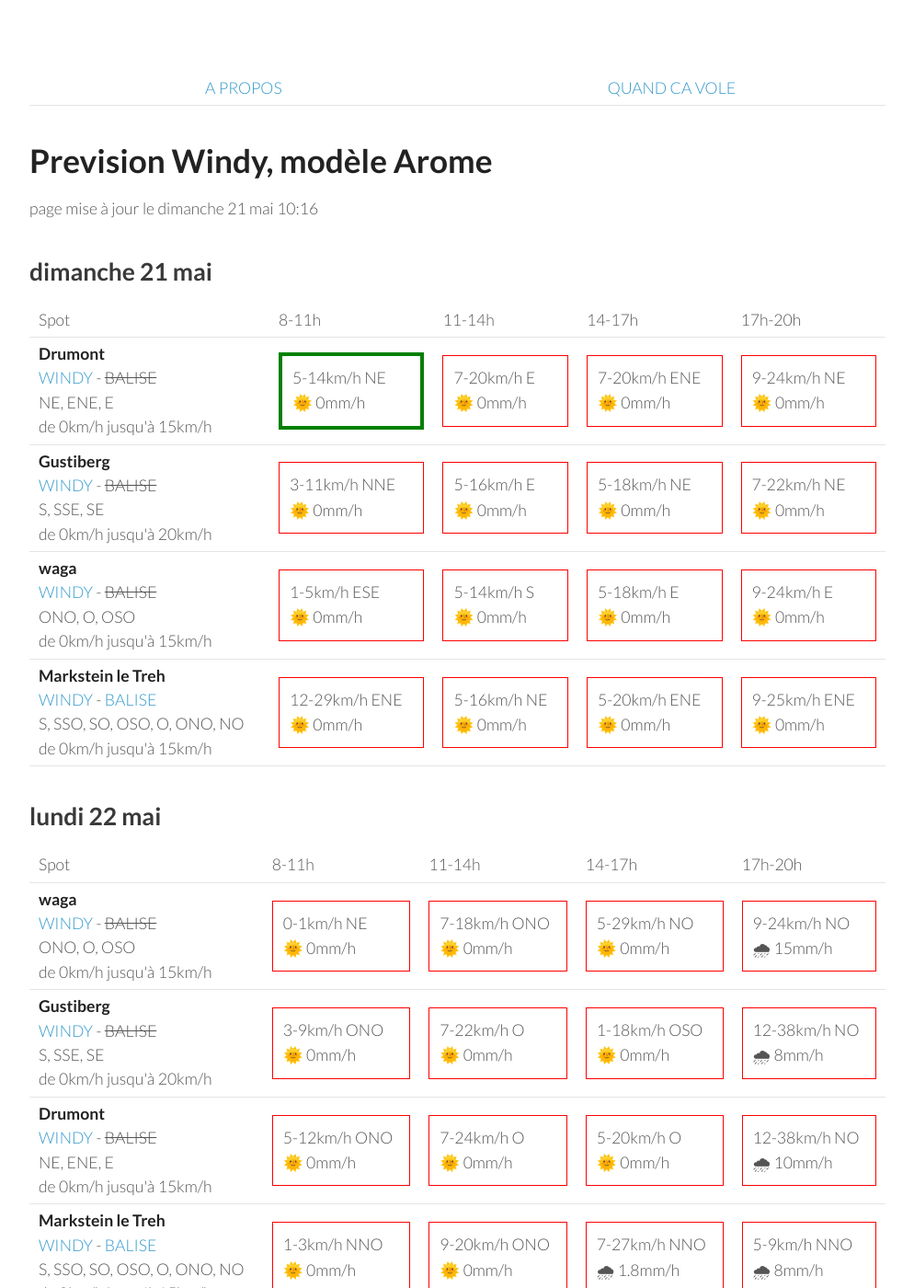
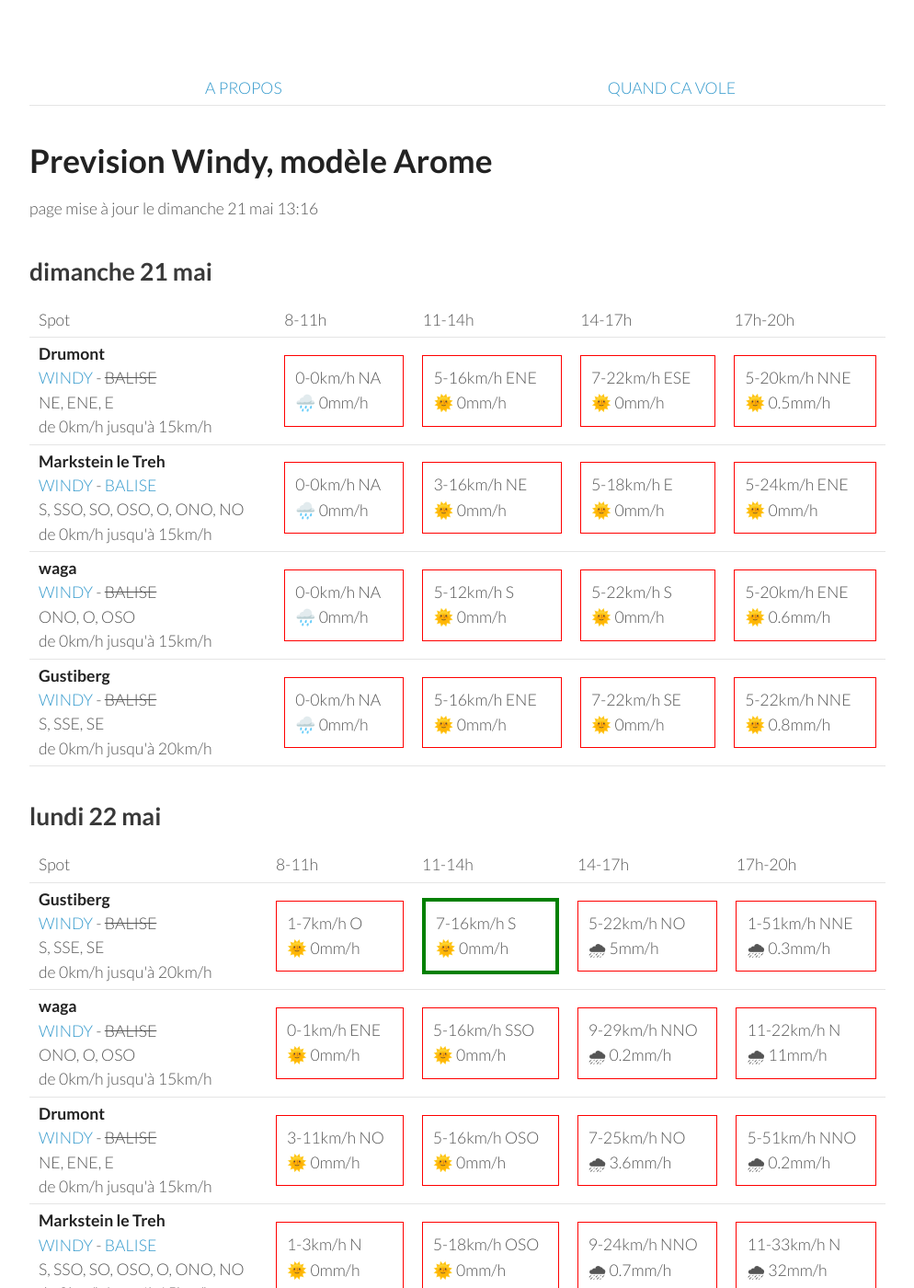
Before and after one commit to parapente-dans-le-nord/parapente-dans-le-nord.github.io, a Jekyll site: the page built from vosges.markdown, in a window 1280 px wide and 1400 px high. Shown: the whole window at 92% size, without its empty margins (26-1020 px from the left). Built offline with Jekyll 4.4.1, drawn with Linux system fonts in a browser that asks for light colours; some of the changed text lies outside the part shown.

Commit message:
update index.markdown

```diff
--- a/vosges.markdown
+++ b/vosges.markdown
@@ -7,7 +7,7 @@ title:  "Tous les spots"
 {: .links}
 
 # Prevision Windy, modèle Arome
-page mise à jour le dimanche 21 mai 10:16
+page mise à jour le dimanche 21 mai 13:16
 
 ## dimanche 21 mai
 
@@ -24,41 +24,37 @@ page mise à jour le dimanche 21 mai 10:16
 <tr>
         <td><strong>Drumont</strong><br><a href="https://windy.com/47.898/6.919?47.687,6.919,9,m:eYYagmG">WINDY</a> - <span class="no-balise"> BALISE </span><br> <span class="vent-favorable">NE, ENE, E</span><br><span class="force-vent">de 0km/h jusqu'à 15km/h</span> </td>
 
-            <td><div class="flyable"><p>5-14km/h NE</p><p>🌞 0mm/h</p></div></td>
-            <td><div class="not-flyable"><p>7-20km/h E</p><p>🌞 0mm/h</p></div></td>
-            <td><div class="not-flyable"><p>7-20km/h ENE</p><p>🌞 0mm/h</p></div></td>
-            <td><div class="not-flyable"><p>9-24km/h NE</p><p>🌞 0mm/h</p></div></td>
+            <td><div class="not-flyable"><p>0-0km/h NA</p><p>🌧️ 0mm/h</p></div></td>
+            <td><div class="not-flyable"><p>5-16km/h ENE</p><p>🌞 0mm/h</p></div></td>
+            <td><div class="not-flyable"><p>7-22km/h ESE</p><p>🌞 0mm/h</p></div></td>
+            <td><div class="not-flyable"><p>5-20km/h NNE</p><p>🌞 0.5mm/h</p></div></td>
 
+    </tr>
+<tr>
+        <td><strong>Markstein le Treh</strong><br><a href="https://windy.com/47.926/7.012?47.505,7.012,8,m:eY1agmQ">WINDY</a> - <span class=""><a href="http://www.balisemeteo.com/balise.php?idBalise=136">BALISE</a> </span><br> <span class="vent-favorable">S, SSO, SO, OSO, O, ONO, NO</span><br><span class="force-vent">de 0km/h jusqu'à 15km/h</span> </td>
+
+            <td><div class="not-flyable"><p>0-0km/h NA</p><p>🌧️ 0mm/h</p></div></td>
+            <td><div class="not-flyable"><p>3-16km/h NE</p><p>🌞 0mm/h</p></div></td>
+            <td><div class="not-flyable"><p>5-18km/h E</p><p>🌞 0mm/h</p></div></td>
+            <td><div class="not-flyable"><p>5-24km/h ENE</p><p>🌞 0mm/h</p></div></td>
+
+    </tr>
+<tr>
+        <td><strong>waga</strong><br><a href="https://windy.com/47.903/6.996?47.900,6.983,15">WINDY</a> - <span class="no-balise"> BALISE </span><br> <span class="vent-favorable">ONO, O, OSO</span><br><span class="force-vent">de 0km/h jusqu'à 15km/h</span> </td>
+
+            <td><div class="not-flyable"><p>0-0km/h NA</p><p>🌧️ 0mm/h</p></div></td>
+            <td><div class="not-flyable"><p>5-12km/h S</p><p>🌞 0mm/h</p></div></td>
+            <td><div class="not-flyable"><p>5-22km/h S</p><p>🌞 0mm/h</p></div></td>
+            <td><div class="not-flyable"><p>5-20km/h ENE</p><p>🌞 0.6mm/h</p></div></td>
 
     </tr>
 <tr>
         <td><strong>Gustiberg</strong><br><a href="https://windy.com/47.894/6.934?47.891,6.934,15,m:eYYagmI">WINDY</a> - <span class="no-balise"> BALISE </span><br> <span class="vent-favorable">S, SSE, SE</span><br><span class="force-vent">de 0km/h jusqu'à 20km/h</span> </td>
 
-            <td><div class="not-flyable"><p>3-11km/h NNE</p><p>🌞 0mm/h</p></div></td>
-            <td><div class="not-flyable"><p>5-16km/h E</p><p>🌞 0mm/h</p></div></td>
-            <td><div class="not-flyable"><p>5-18km/h NE</p><p>🌞 0mm/h</p></div></td>
-            <td><div class="not-flyable"><p>7-22km/h NE</p><p>🌞 0mm/h</p></div></td>
-
-
-    </tr>
-<tr>
-        <td><strong>waga</strong><br><a href="https://windy.com/47.903/6.996?47.900,6.983,15">WINDY</a> - <span class="no-balise"> BALISE </span><br> <span class="vent-favorable">ONO, O, OSO</span><br><span class="force-vent">de 0km/h jusqu'à 15km/h</span> </td>
-
-            <td><div class="not-flyable"><p>1-5km/h ESE</p><p>🌞 0mm/h</p></div></td>
-            <td><div class="not-flyable"><p>5-14km/h S</p><p>🌞 0mm/h</p></div></td>
-            <td><div class="not-flyable"><p>5-18km/h E</p><p>🌞 0mm/h</p></div></td>
-            <td><div class="not-flyable"><p>9-24km/h E</p><p>🌞 0mm/h</p></div></td>
-
-
-    </tr>
-<tr>
-        <td><strong>Markstein le Treh</strong><br><a href="https://windy.com/47.926/7.012?47.505,7.012,8,m:eY1agmQ">WINDY</a> - <span class=""><a href="http://www.balisemeteo.com/balise.php?idBalise=136">BALISE</a> </span><br> <span class="vent-favorable">S, SSO, SO, OSO, O, ONO, NO</span><br><span class="force-vent">de 0km/h jusqu'à 15km/h</span> </td>
-
-            <td><div class="not-flyable"><p>12-29km/h ENE</p><p>🌞 0mm/h</p></div></td>
-            <td><div class="not-flyable"><p>5-16km/h NE</p><p>🌞 0mm/h</p></div></td>
-            <td><div class="not-flyable"><p>5-20km/h ENE</p><p>🌞 0mm/h</p></div></td>
-            <td><div class="not-flyable"><p>9-25km/h ENE</p><p>🌞 0mm/h</p></div></td>
-
+            <td><div class="not-flyable"><p>0-0km/h NA</p><p>🌧️ 0mm/h</p></div></td>
+            <td><div class="not-flyable"><p>5-16km/h ENE</p><p>🌞 0mm/h</p></div></td>
+            <td><div class="not-flyable"><p>7-22km/h SE</p><p>🌞 0mm/h</p></div></td>
+            <td><div class="not-flyable"><p>5-22km/h NNE</p><p>🌞 0.8mm/h</p></div></td>
 
     </tr>
 
@@ -78,42 +74,42 @@ page mise à jour le dimanche 21 mai 10:16
       <td>17h-20h</td>
     </tr>
 <tr>
-        <td><strong>waga</strong><br><a href="https://windy.com/47.903/6.996?47.900,6.983,15">WINDY</a> - <span class="no-balise"> BALISE </span><br> <span class="vent-favorable">ONO, O, OSO</span><br><span class="force-vent">de 0km/h jusqu'à 15km/h</span> </td>
+        <td><strong>Gustiberg</strong><br><a href="https://windy.com/47.894/6.934?47.891,6.934,15,m:eYYagmI">WINDY</a> - <span class="no-balise"> BALISE </span><br> <span class="vent-favorable">S, SSE, SE</span><br><span class="force-vent">de 0km/h jusqu'à 20km/h</span> </td>
 
-            <td><div class="not-flyable"><p>0-1km/h NE</p><p>🌞 0mm/h</p></div></td>
-            <td><div class="not-flyable"><p>7-18km/h ONO</p><p>🌞 0mm/h</p></div></td>
-            <td><div class="not-flyable"><p>5-29km/h NO</p><p>🌞 0mm/h</p></div></td>
-            <td><div class="not-flyable"><p>9-24km/h NO</p><p>🌧 15mm/h</p></div></td>
+            <td><div class="not-flyable"><p>1-7km/h O</p><p>🌞 0mm/h</p></div></td>
+            <td><div class="flyable"><p>7-16km/h S</p><p>🌞 0mm/h</p></div></td>
+            <td><div class="not-flyable"><p>5-22km/h NO</p><p>🌧 5mm/h</p></div></td>
+            <td><div class="not-flyable"><p>1-51km/h NNE</p><p>🌧 0.3mm/h</p></div></td>
 
 
     </tr>
 <tr>
-        <td><strong>Gustiberg</strong><br><a href="https://windy.com/47.894/6.934?47.891,6.934,15,m:eYYagmI">WINDY</a> - <span class="no-balise"> BALISE </span><br> <span class="vent-favorable">S, SSE, SE</span><br><span class="force-vent">de 0km/h jusqu'à 20km/h</span> </td>
+        <td><strong>waga</strong><br><a href="https://windy.com/47.903/6.996?47.900,6.983,15">WINDY</a> - <span class="no-balise"> BALISE </span><br> <span class="vent-favorable">ONO, O, OSO</span><br><span class="force-vent">de 0km/h jusqu'à 15km/h</span> </td>
 
-            <td><div class="not-flyable"><p>3-9km/h ONO</p><p>🌞 0mm/h</p></div></td>
-            <td><div class="not-flyable"><p>7-22km/h O</p><p>🌞 0mm/h</p></div></td>
-            <td><div class="not-flyable"><p>1-18km/h OSO</p><p>🌞 0mm/h</p></div></td>
-            <td><div class="not-flyable"><p>12-38km/h NO</p><p>🌧 8mm/h</p></div></td>
+            <td><div class="not-flyable"><p>0-1km/h ENE</p><p>🌞 0mm/h</p></div></td>
+            <td><div class="not-flyable"><p>5-16km/h SSO</p><p>🌞 0mm/h</p></div></td>
+            <td><div class="not-flyable"><p>9-29km/h NNO</p><p>🌧 0.2mm/h</p></div></td>
+            <td><div class="not-flyable"><p>11-22km/h N</p><p>🌧 11mm/h</p></div></td>
 
 
     </tr>
 <tr>
         <td><strong>Drumont</strong><br><a href="https://windy.com/47.898/6.919?47.687,6.919,9,m:eYYagmG">WINDY</a> - <span class="no-balise"> BALISE </span><br> <span class="vent-favorable">NE, ENE, E</span><br><span class="force-vent">de 0km/h jusqu'à 15km/h</span> </td>
 
-            <td><div class="not-flyable"><p>5-12km/h ONO</p><p>🌞 0mm/h</p></div></td>
-            <td><div class="not-flyable"><p>7-24km/h O</p><p>🌞 0mm/h</p></div></td>
-            <td><div class="not-flyable"><p>5-20km/h O</p><p>🌞 0mm/h</p></div></td>
-            <td><div class="not-flyable"><p>12-38km/h NO</p><p>🌧 10mm/h</p></div></td>
+            <td><div class="not-flyable"><p>3-11km/h NO</p><p>🌞 0mm/h</p></div></td>
+            <td><div class="not-flyable"><p>5-16km/h OSO</p><p>🌞 0mm/h</p></div></td>
+            <td><div class="not-flyable"><p>7-25km/h NO</p><p>🌧 3.6mm/h</p></div></td>
+            <td><div class="not-flyable"><p>5-51km/h NNO</p><p>🌧 0.2mm/h</p></div></td>
 
 
     </tr>
 <tr>
         <td><strong>Markstein le Treh</strong><br><a href="https://windy.com/47.926/7.012?47.505,7.012,8,m:eY1agmQ">WINDY</a> - <span class=""><a href="http://www.balisemeteo.com/balise.php?idBalise=136">BALISE</a> </span><br> <span class="vent-favorable">S, SSO, SO, OSO, O, ONO, NO</span><br><span class="force-vent">de 0km/h jusqu'à 15km/h</span> </td>
 
-            <td><div class="not-flyable"><p>1-3km/h NNO</p><p>🌞 0mm/h</p></div></td>
-            <td><div class="not-flyable"><p>9-20km/h ONO</p><p>🌞 0mm/h</p></div></td>
-            <td><div class="not-flyable"><p>7-27km/h NNO</p><p>🌧 1.8mm/h</p></div></td>
-            <td><div class="not-flyable"><p>5-9km/h NNO</p><p>🌧 8mm/h</p></div></td>
+            <td><div class="not-flyable"><p>1-3km/h N</p><p>🌞 0mm/h</p></div></td>
+            <td><div class="not-flyable"><p>5-18km/h OSO</p><p>🌞 0mm/h</p></div></td>
+            <td><div class="not-flyable"><p>9-24km/h NNO</p><p>🌧 0.7mm/h</p></div></td>
+            <td><div class="not-flyable"><p>11-33km/h N</p><p>🌧 32mm/h</p></div></td>
 
 
     </tr>
@@ -136,9 +132,9 @@ page mise à jour le dimanche 21 mai 10:16
 <tr>
         <td><strong>Drumont</strong><br><a href="https://windy.com/47.898/6.919?47.687,6.919,9,m:eYYagmG">WINDY</a> - <span class="no-balise"> BALISE </span><br> <span class="vent-favorable">NE, ENE, E</span><br><span class="force-vent">de 0km/h jusqu'à 15km/h</span> </td>
 
-            <td><div class="not-flyable"><p>5-14km/h NNE</p><p>🌞 0mm/h</p></div></td>
-            <td><div class="not-flyable"><p>5-18km/h N</p><p>🌧 0.3mm/h</p></div></td>
-            <td><div class="not-flyable"><p>9-25km/h N</p><p>🌧 0.5mm/h</p></div></td>
+            <td><div class="not-flyable"><p>5-16km/h NNE</p><p>🌞 0mm/h</p></div></td>
+            <td><div class="not-flyable"><p>9-24km/h N</p><p>🌧 3.1mm/h</p></div></td>
+            <td><div class="not-flyable"><p>9-27km/h N</p><p>🌧 0.7mm/h</p></div></td>
             <td><div class="not-flyable"><p>12-33km/h N</p><p>🌧 0.4mm/h</p></div></td>
 
 
@@ -192,10 +188,10 @@ page mise à jour le dimanche 21 mai 10:16
 <tr>
         <td><strong>Drumont</strong><br><a href="https://windy.com/47.898/6.919?47.687,6.919,9,m:eYYagmG">WINDY</a> - <span class="no-balise"> BALISE </span><br> <span class="vent-favorable">NE, ENE, E</span><br><span class="force-vent">de 0km/h jusqu'à 15km/h</span> </td>
 
-            <td><div class="not-flyable"><p>14-35km/h ENE</p><p>🌞 0mm/h</p></div></td>
-            <td><div class="not-flyable"><p>12-37km/h ENE</p><p>🌞 0mm/h</p></div></td>
-            <td><div class="not-flyable"><p>7-29km/h NE</p><p>🌧 0.2mm/h</p></div></td>
-            <td><div class="not-flyable"><p>9-24km/h NE</p><p>🌞 0mm/h</p></div></td>
+            <td><div class="not-flyable"><p>9-27km/h ENE</p><p>🌞 0mm/h</p></div></td>
+            <td><div class="not-flyable"><p>9-29km/h ENE</p><p>🌞 0mm/h</p></div></td>
+            <td><div class="not-flyable"><p>7-25km/h NE</p><p>🌞 0mm/h</p></div></td>
+            <td><div class="not-flyable"><p>11-31km/h NNE</p><p>🌞 0mm/h</p></div></td>
 
 
     </tr>
@@ -248,10 +244,10 @@ page mise à jour le dimanche 21 mai 10:16
 <tr>
         <td><strong>Drumont</strong><br><a href="https://windy.com/47.898/6.919?47.687,6.919,9,m:eYYagmG">WINDY</a> - <span class="no-balise"> BALISE </span><br> <span class="vent-favorable">NE, ENE, E</span><br><span class="force-vent">de 0km/h jusqu'à 15km/h</span> </td>
 
-            <td><div class="not-flyable"><p>9-29km/h NE</p><p>🌞 0mm/h</p></div></td>
-            <td><div class="not-flyable"><p>14-42km/h ENE</p><p>🌞 0mm/h</p></div></td>
-            <td><div class="not-flyable"><p>18-48km/h ENE</p><p>🌞 0mm/h</p></div></td>
-            <td><div class="not-flyable"><p>18-48km/h NE</p><p>🌞 0mm/h</p></div></td>
+            <td><div class="not-flyable"><p>12-38km/h NE</p><p>🌞 0mm/h</p></div></td>
+            <td><div class="not-flyable"><p>20-53km/h NE</p><p>🌞 0mm/h</p></div></td>
+            <td><div class="not-flyable"><p>24-64km/h ENE</p><p>🌞 0mm/h</p></div></td>
+            <td><div class="not-flyable"><p>24-62km/h ENE</p><p>🌞 0mm/h</p></div></td>
 
 
     </tr>
@@ -302,6 +298,16 @@ page mise à jour le dimanche 21 mai 10:16
       <td>17h-20h</td>
     </tr>
 <tr>
+        <td><strong>Drumont</strong><br><a href="https://windy.com/47.898/6.919?47.687,6.919,9,m:eYYagmG">WINDY</a> - <span class="no-balise"> BALISE </span><br> <span class="vent-favorable">NE, ENE, E</span><br><span class="force-vent">de 0km/h jusqu'à 15km/h</span> </td>
+
+            <td><div class="not-flyable"><p>11-35km/h ENE</p><p>🌞 0mm/h</p></div></td>
+            <td><div class="not-flyable"><p>11-35km/h ENE</p><p>🌞 0mm/h</p></div></td>
+            <td><div class="not-flyable"><p>14-38km/h ENE</p><p>🌞 0mm/h</p></div></td>
+            <td><div class="not-flyable"><p>16-42km/h NE</p><p>🌞 0mm/h</p></div></td>
+
+
+    </tr>
+<tr>
         <td><strong>Markstein le Treh</strong><br><a href="https://windy.com/47.926/7.012?47.505,7.012,8,m:eY1agmQ">WINDY</a> - <span class=""><a href="http://www.balisemeteo.com/balise.php?idBalise=136">BALISE</a> </span><br> <span class="vent-favorable">S, SSO, SO, OSO, O, ONO, NO</span><br><span class="force-vent">de 0km/h jusqu'à 15km/h</span> </td>
 
             <td><div class="not-flyable"><p>9-38km/h NE</p><p>🌞 0mm/h</p></div></td>
```
